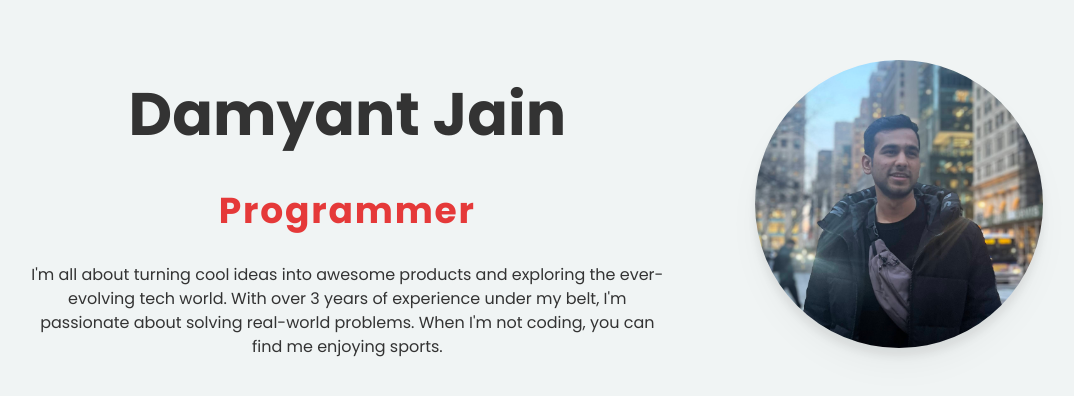
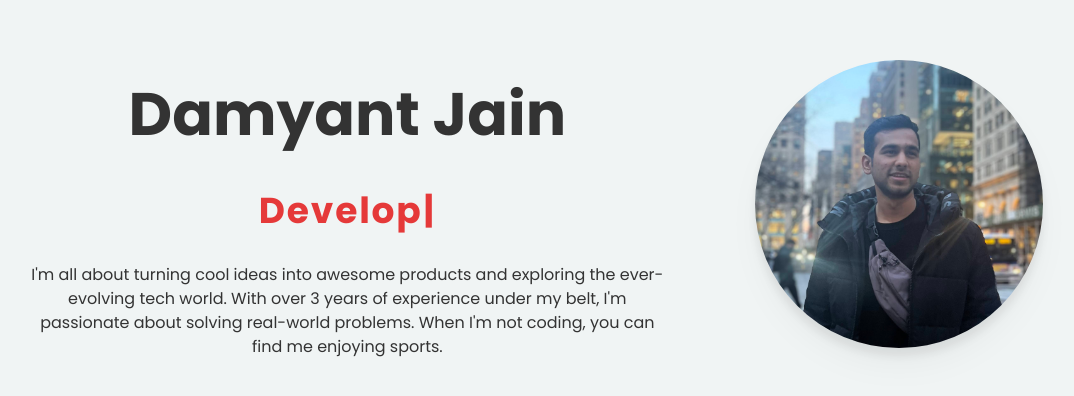
Before and after one commit to damyantjain/portfolio-website, a React (Vite) app: page / in a window 1280 px wide. Shown: the part 186-582 px from the top of the page, without its empty margins (106-1180 px from the left). Built offline with nearby package versions, Linux system fonts and the light colour scheme.

Commit message:
Added typewriter effect

```diff
--- a/package.json
+++ b/package.json
@@ -26,7 +26,8 @@
   "dependencies": {
     "browserslist": "^4.23.2",
     "react": "^18.3.1",
-    "react-dom": "^18.3.1"
+    "react-dom": "^18.3.1",
+    "typewriter-effect": "^2.21.0"
   },
   "browserslist": [
     "last 2 version"
--- a/src/components/Intro.jsx
+++ b/src/components/Intro.jsx
@@ -1,4 +1,6 @@
 import profileImage from "./../assets/profile.jpg";
+import Typewriter from 'typewriter-effect';
+
 
 const Intro = () => {
   return (
@@ -9,9 +11,16 @@ const Intro = () => {
           <div className="font-poppins align-middle text-center lg:pb-8 pb-4 text-6xl font-bold text-[#333333] leading-tight lg:leading-normal">
             Damyant Jain
           </div>
-          <h3 className="lg:pb-8 pb-4 tracking-wider font-poppins text-4xl font-bold text-[#e53939]">
-            Programmer
-          </h3>
+          <div className="lg:pb-8 pb-4 tracking-wider font-poppins text-4xl font-bold text-[#e53939]">
+            <Typewriter
+              options={{
+                strings: ["Programmer", "Developer", "Student", "Innovator", "Curious"],
+                autoStart: true,
+                loop: true,
+                deleteSpeed: 50,
+              }}
+            />
+          </div>
           <div className="align-middle text-center font-poppins  text-[#333333]">
             I'm all about turning cool ideas into awesome products and exploring
             the ever-evolving tech world. With over 3 years of experience under
```
Also changed, not shown: 1 other file (tests, documents, lock files or other folders).
